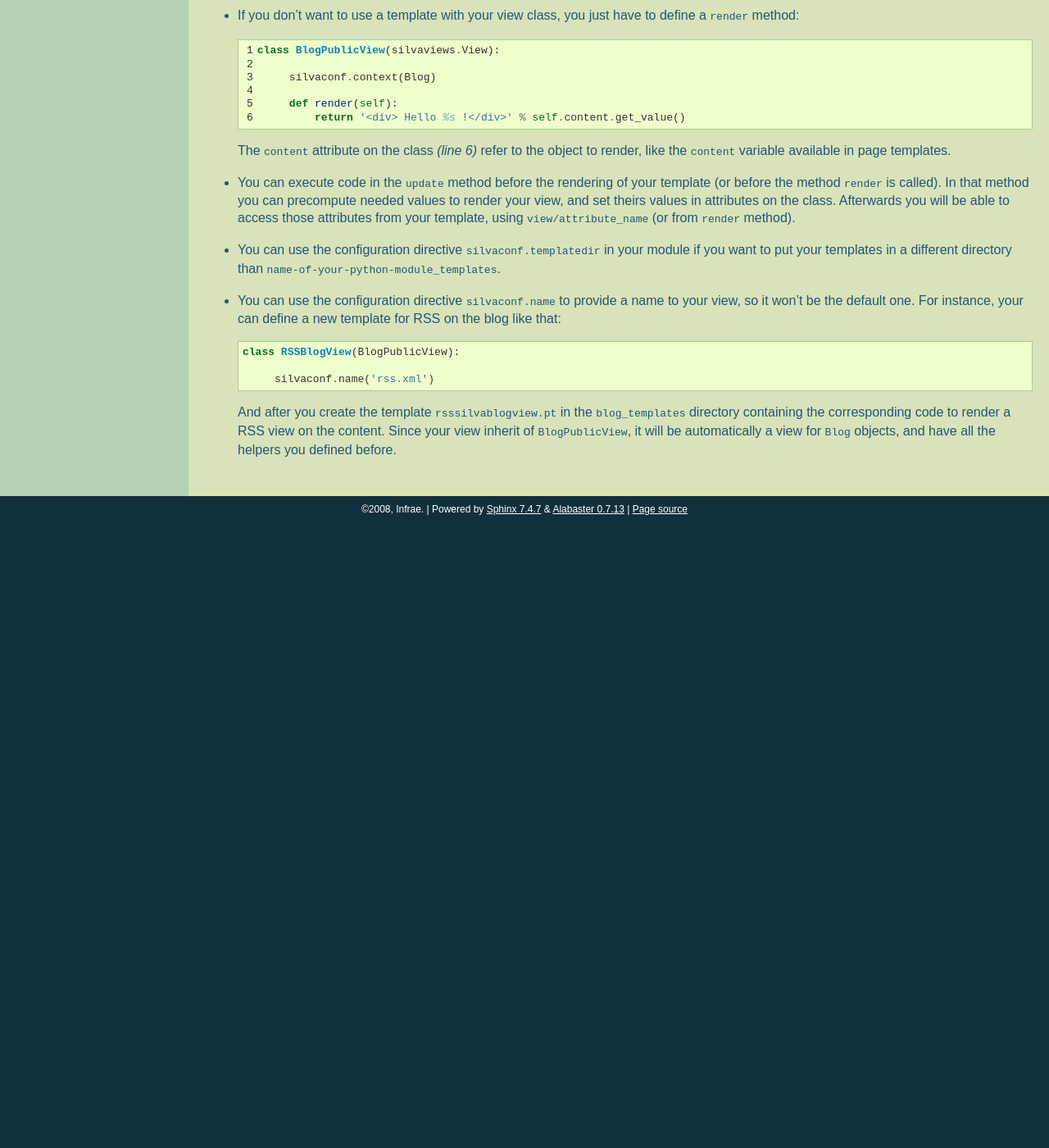
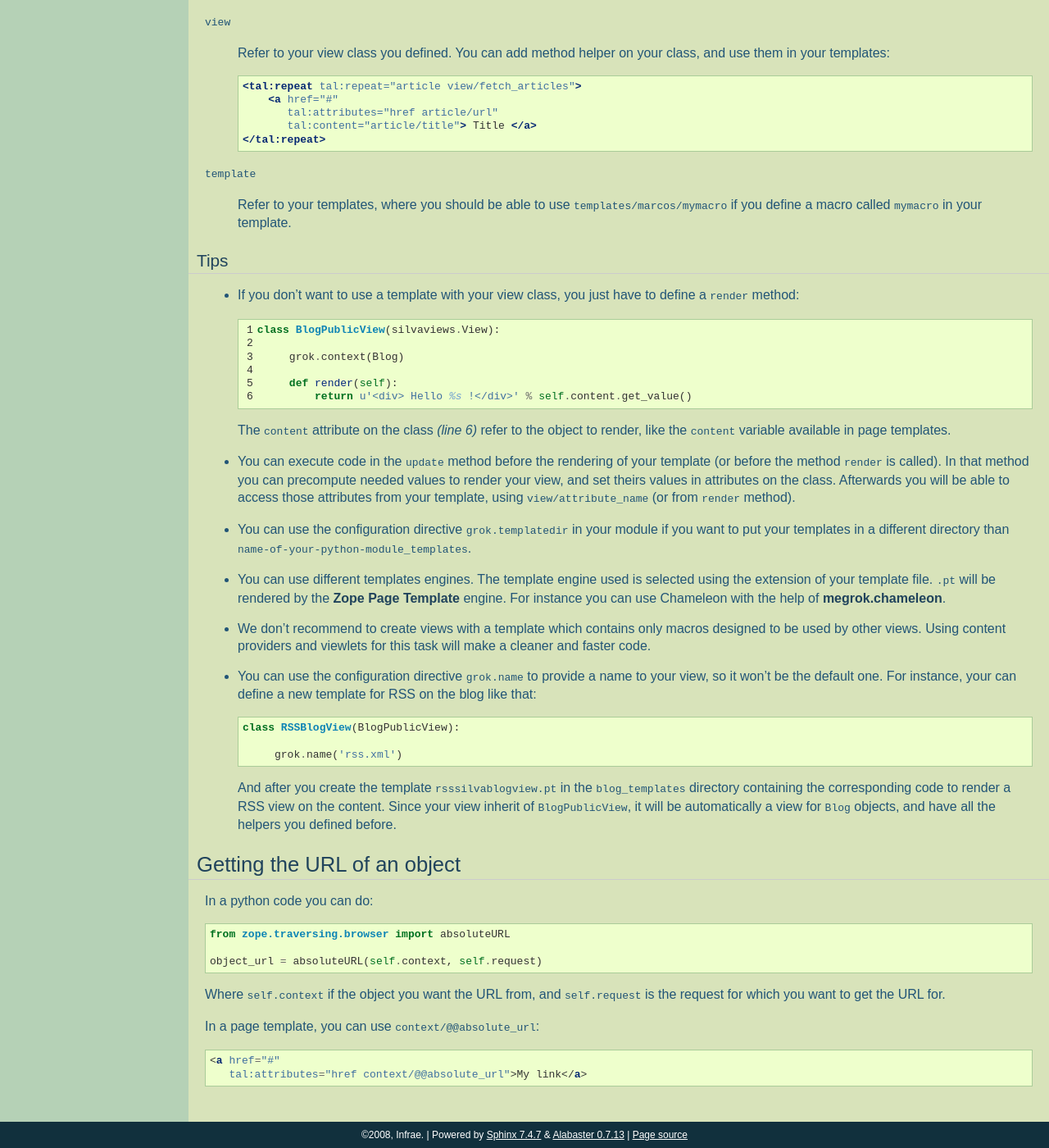
Before and after one commit to silvacms/documentation, a Sphinx documentation site: the page built from source/silva/contents/views.rst, in a window 1280 px wide and 1400 px high, scrolled down 1252 px. Shown: the whole window at 82% size. Built offline with Sphinx 7.4.7, drawn with Linux system fonts in a browser that asks for light colours; pages that are not in the unit, such as notebooks, are missing from menus; before the commit the page ends 1889 px from its top, so only the background shows below that; some of the changed text lies outside the part shown.

Commit message:
Improve view documentation.

```diff
--- a/source/silva/contents/views.rst
+++ b/source/silva/contents/views.rst
@@ -9,15 +14,17 @@
   :linenos:
 
   from Products.Silva.Publication import Publication
-  from silva.core import conf as silvaconf
   from silva.core.views import views as silvaviews
+  from five import grok
+
 
   class Blog(Publication):
        ...
 
+
   class BlogPublicView(silvaviews.View):
 
-       silvaconf.context(Blog)
+       grok.context(Blog)
 
        def title(self):
             return self.content.get_title()
@@ -38,17 +45,21 @@
 
 2. In this directory, you can add a file called
    ``silvablogpublicview.pt``, it will be your template. This template
-   will be linked to your view class, since it's the same name in
-   lower case. This file can contains for example:
+   will be linked to your view class, since it's the same filename
+   than your class (in lower case). This file can contains for example:
 
    .. sourcecode:: xml
 
         <div> My Blog <tal:replace tal:replace="view/title" /></div>
 
 
-   In your template, ``context`` is mapped to the object on which you
-   apply the view, and ``view`` to your view class. You can define
-   some helpers for your template as methods on your view class.
+   The default language used to write templates is ZPT (`Zope Page
+   Template`_) where, ``context`` is mapped to the object on which you
+   apply the view, and ``view`` to your view class.
+
+   You can define some helpers for your template as methods on your
+   view class.
+
 
 Namespace
 ---------
@@ -86,8 +97,8 @@
    ``templates/marcos/mymacro`` if you define a macro called
    ``mymacro`` in your template.
 
-Notes
------
+Tips
+~~~~
 
 - If you don't want to use a template with your view class, you just
   have to define a ``render`` method:
@@ -97,10 +108,10 @@
 
     class BlogPublicView(silvaviews.View):
 
-         silvaconf.context(Blog)
+         grok.context(Blog)
 
          def render(self):
-             return '<div> Hello %s !</div>' % self.content.get_value()
+             return u'<div> Hello %s !</div>' % self.content.get_value()
 
 
   The ``content`` attribute on the class *(line 6)* refer to the
@@ -114,24 +125,59 @@
   will be able to access those attributes from your template, using
   ``view/attribute_name`` (or from ``render`` method).
 
-- You can use the configuration directive ``silvaconf.templatedir`` in
+- You can use the configuration directive ``grok.templatedir`` in
   your module if you want to put your templates in a different
   directory than ``name-of-your-python-module_templates``.
 
-- You can use the configuration directive ``silvaconf.name`` to
-  provide a name to your view, so it won't be the default one. For
-  instance, your can define a new template for RSS on the blog like
-  that:
+- You can use different templates engines. The template engine used is
+  selected using the extension of your template file. ``.pt`` will be
+  rendered by the `Zope Page Template`_ engine. For instance you can
+  use Chameleon with the help of `megrok.chameleon
+  <http://pypi.python.org/pypi/megrok.chameleon>`_.
+
+- We don't recommend to create views with a template which contains
+  only macros designed to be used by other views. Using content
+  providers and viewlets for this task will make a cleaner and faster
+  code.
+
+- You can use the configuration directive ``grok.name`` to provide a
+  name to your view, so it won't be the default one. For instance,
+  your can define a new template for RSS on the blog like that:
 
 
   .. sourcecode:: python
 
     class RSSBlogView(BlogPublicView):
 
-         silvaconf.name('rss.xml')
+         grok.name('rss.xml')
 
   And after you create the template ``rsssilvablogview.pt`` in the
   ``blog_templates`` directory containing the corresponding code to
   render a RSS view on the content. Since your view inherit of
   ``BlogPublicView``, it will be automatically a view for ``Blog``
   objects, and have all the helpers you defined before.
+
+
+Getting the URL of an object
+----------------------------
+
+In a python code you can do:
+
+.. sourcecode:: python
+
+   from zope.traversing.browser import absoluteURL
+
+   object_url = absoluteURL(self.context, self.request)
+
+Where ``self.context`` if the object you want the URL from, and
+``self.request`` is the request for which you want to get the URL for.
+
+In a page template, you can use ``context/@@absolute_url``:
+
+.. sourcecode:: html
+
+   <a href="#"
+      tal:attributes="href context/@@absolute_url">My link</a>
+
+
+.. _Zope Page Template: http://docs.zope.org/zope2/zope2book/ZPT.html
```
Also changed, not shown: other parts of source/silva/contents/views.rst (+5 -0 lines).
